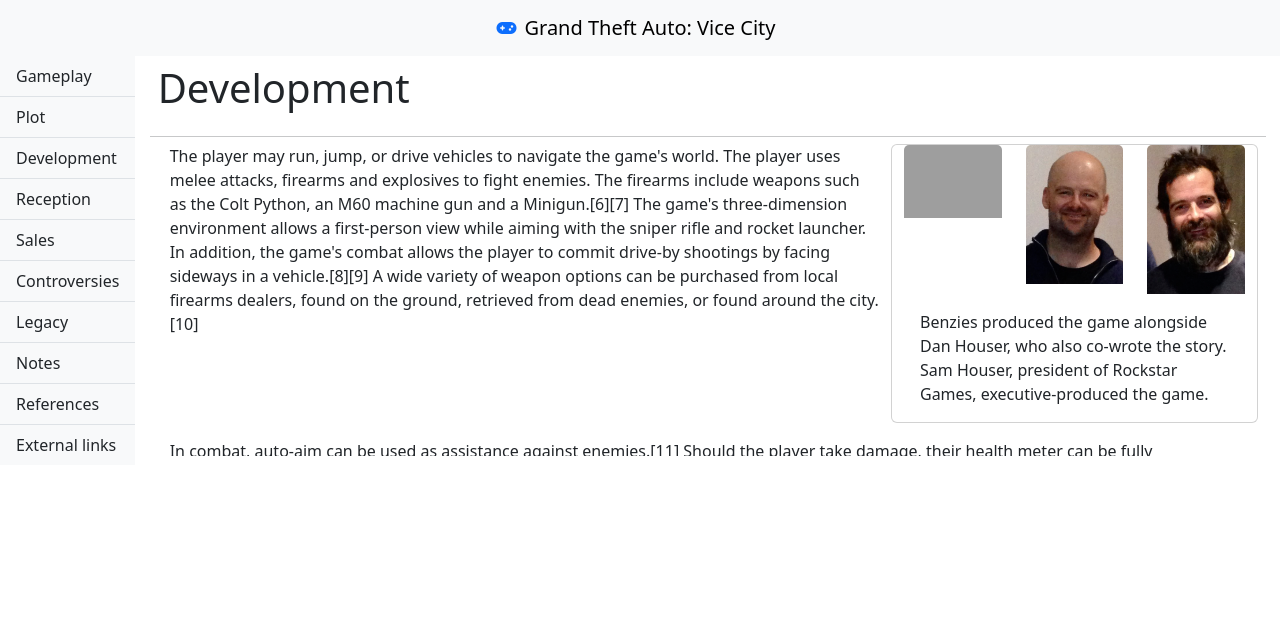
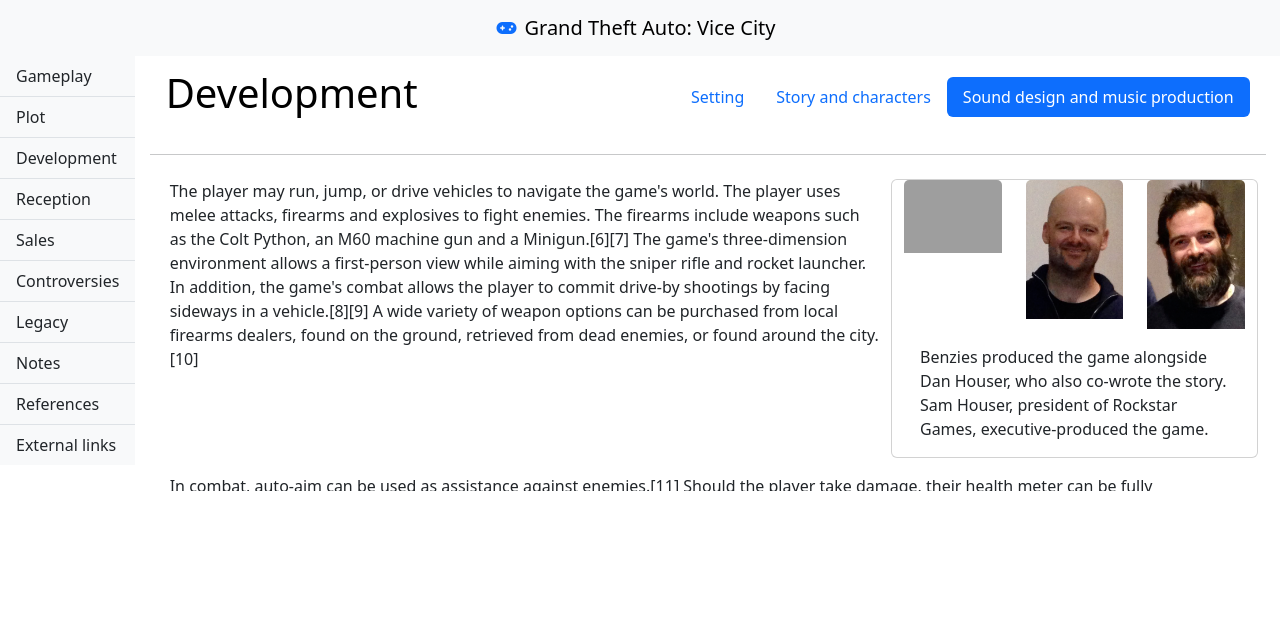
Before and after one commit to chan-ted/website-group-assessment, a plain HTML site: page development.html in a window 1280 px wide. Drawn offline with nearby package versions, Linux system fonts and the light colour scheme; grey boxes are pictures that could not be loaded.

Commit message:
scrollpy design on development page

```diff
--- a/development.html
+++ b/development.html
@@ -44,11 +44,25 @@
                 </div>
             </div>
             <div class="d-block container">
-                <div style="height:80px ">
-                    <h1 class="p-2"> Development </h1>
-                    <hr>
-                </div>
-                <div style="height:320px" class="container overflow-auto">
+                    <nav id="navbar-example2" class="navbar bg-body-primary px-3 mb-3">
+                        <a class="navbar-brand" href="#"><h1>Development</h1></a>
+                        <ul class="nav nav-pills">
+                          <li class="nav-item">
+                            <a class="nav-link" href="#subHeading1">Setting</a>
+                          </li>
+                          <li class="nav-item">
+                            <a class="nav-link" href="#subHeading2">Story and characters</a>
+                          </li>
+                          <li class="nav-item">
+                            <a class="nav-link" href="#subHeading3">Sound design and music production</a>
+                          </li>
+                        </ul>
+                      </nav>
+
+                <hr>
+
+
+                <div style="height:320px" class="container overflow-auto" data-bs-spy="scroll" data-bs-target="#navbar-example2" data-bs-root-margin="0px 0px -40%" data-bs-smooth-scroll="true" class="scrollspy-example bg-body-tertiary p-3 rounded-2" tabindex="0">
                 <div class="row p-2">
                     <span class="col-12 col-sm-8">The player may run, jump, or drive vehicles to navigate the game's world. The player uses melee attacks, firearms and explosives to fight enemies. The firearms include weapons such as the Colt Python, an M60 machine gun and a Minigun.[6][7] The game's three-dimension environment allows a first-person view while aiming with the sniper rifle and rocket launcher. In addition, the game's combat allows the player to commit drive-by shootings by facing sideways in a vehicle.[8][9] A wide variety of weapon options can be purchased from local firearms dealers, found on the ground, retrieved from dead enemies, or found around the city.[10]
                     </span>
@@ -72,10 +86,10 @@
 
                 <p class="p-2">In combat, auto-aim can be used as assistance against enemies.[11] Should the player take damage, their health meter can be fully regenerated through the use of health pick-ups.[12] Body armour can be used to absorb gunshots and explosive damage, but is used up in the process.[13] When health is entirely depleted, gameplay stops and the player respawns at the nearest hospital while losing all weapons and armour and some of their money.[5] If the player commits crimes while playing, the game's law enforcement agencies may respond as indicated by a "wanted" meter in the head-up display (HUD), which increases as the player commits more crimes. On the meter, the displayed stars indicate the current wanted level, and the higher the level, the greater the response for law enforcement[5] (for example, at the maximum six-star level, police helicopters and military swarm to lethally dispatch players).[8]</p>
                 <p class="p-2">During the story, Tommy meets characters from various gangs. As the player completes missions for different gangs, fellow gang members will often defend the player, while rival gang members will recognise the player and subsequently shoot on sight. While free roaming the game world, the player may engage in activities such as a vigilante minigame, a fire fighting activity, a paramedic service and a taxi cab service. Completion of these activities grants the player with context-specific rewards.[9] As Tommy builds his criminal empire, the player may purchase a number of properties distributed across the city, some of which act as additional hideouts where weapons can be collected and vehicles can be stored.[14] There are also a variety of businesses which can be purchased, including a pornographic film studio, a taxi company, and several entertainment clubs. Each commercial property has a number of missions attached to it, such as eliminating competition or stealing equipment; once all missions are complete, the property begins to generate an ongoing income available for the player.[8]</p>
-                <h3 class="p-2 mt-5" >Setting</h3>
+                <h3 class="p-2 mt-5" id="subHeading1" >Setting</h3>
                 <p class="p-2">The game is set in 1986 in fictional Vice City, which is based heavily on the city of Miami.[27] Vice City previously appeared in the original Grand Theft Auto (1997); the development team decided to reuse the location and incorporate ideas from within the studio and the fanbase.[28] They wanted to satirise a location that was not contemporary, unlike Grand Theft Auto III's Liberty City.[16] The team wanted to choose a location that had various similarities and differences to New York City—the inspiration of Liberty City—eventually leading them to Miami, which producer Leslie Benzies describes as "a party town, all sun and sea and sex, but with that same dark edge underneath".[18] Sam Houser called it "the grooviest era of crime because it didn't even feel like it was crime ... it was a totally topsy-turvy back-to-front period of time".[29] The team intended to make Vice City a "living, breathing city", for the player to feel like "life still goes on" while the character is inside a building.[30]</p>
                 <p class="p-2">The game's look, particularly the clothing and vehicles, reflect its 1980s setting. Many themes are borrowed from the crime films Scarface (1983) and Carlito's Way (1993),[27] the latter for its characterisation and portrayal of nuanced criminals. The television series Miami Vice (1984–1989) was also a major influence and was regularly watched by the team throughout development.[31] Art director Aaron Garbut used the series as a reference point for emulating neon lighting.[29] In recreating a 1980s setting, the team found it "relatively painless" due to the distinct culture of the time period and the team's familiarity with the era.[31] The art team was provided with large volumes of research, as well as reference photographs taken by other members of the development team. The team organised field research trips to Miami shortly after completing the development of Grand Theft Auto III, splitting into small teams and observing the streets.[31][32]</p>
-                <h3 class="p-2 mt-5">Story and characters</h3>
+                <h3 class="p-2 mt-5" id="subHeading2">Story and characters</h3>
                 <div class="row p-2">
                     <p class="col-12 col-sm-8">The team spent time "solving [the] riddle" of a speaking protagonist, a notable departure from Grand Theft Auto III's silent protagonist Claude.[34] Ray Liotta portrayed protagonist Tommy Vercetti and described the role as challenging: "You're creating a character that's not there before ... It's so intensive". While recording his performance, the team used blue screen to allow Liotta to visualise "how it's gonna move".[33] The team strove to make the player feel a "real affinity" for Tommy by prioritising the game's narrative.[16] Dan Houser described Tommy as "strong and dangerous and prepared to wait for the right opportunity to arrive".[32] Director Navid Khonsari found Liotta occasionally difficult to work with.[35] Sam Houser said, "In some sessions he was ... into it, but then sometimes ... he was very dark and couldn't work".[36]</p>
                     <div class="card col-12 col-sm-4">
@@ -84,7 +98,7 @@
                     </div>
                 </div>
                 <p class="p-2">The majority of the game's animations were original, with only a few borrowed from Grand Theft Auto III. For the characters, the team used motion capture and stop motion animation techniques; cutscenes use the former, while gameplay movements use a combination of both techniques. The team encountered difficulty in animating motorcycle animations, due in part to the variety of models.[37] Pedestrian character models use skins in Vice City, allowing the artists to produce more realistic characters. There are 110 unique pedestrian models throughout the game world alongside roughly 50 story characters; each character is rendered using twice the amount of polygons and textures found in Grand Theft Auto III.[27][32] The increased polygons also impacted the character physics, improving gameplay aspects such as weapon-hit accuracy.[38] Some character models and storylines were inspired by films such as The Godfather (1972), and the game's presentation was inspired by action television shows of the 1980s.[39] The interplay between Tommy Vercetti and Lance Vance was crafted to be similar to the relationship of Miami Vice's Sonny Crockett and Ricardo Tubbs.[40]</p>
-                <h3 class="p-2 mt-5">Sound design and music production</h3>
+                <h3 class="p-2 mt-5" id="subHeading3">Sound design and music production</h3>
                 <p class="p-2">The game features 8,000 lines of recorded dialogue, four times the amount in Grand Theft Auto III.[32] It contains over 90 minutes of cutscenes and nine hours of music,[32] with more than 113 songs and commercials.[41] The team enjoyed the challenge of creating the game's soundtrack, particularly in contrast to Grand Theft Auto III's music, which Sam Houser described as "clearly satirical and its own thing".[17] In developing the radio stations, the team wanted to reinforce the game's setting by collating a variety of songs from the 1980s, which required extensive research.[42] The radio stations were published by Epic Records in seven albums—known collectively as Grand Theft Auto: Vice City Official Soundtrack Box Set—alongside the game in October 2002.[43][44] Vice City contains about "three times as much" talk radio as Grand Theft Auto III. Producer and talk show host Lazlow Jones stated that the small percentage of station listeners that actually call in are "insane"; in Vice City, the developers "bumped it up a notch", emphasising the extremity. Dan Houser felt that the talk stations give depth to the game world.[45]</p>
             </div>
             </div>
```
